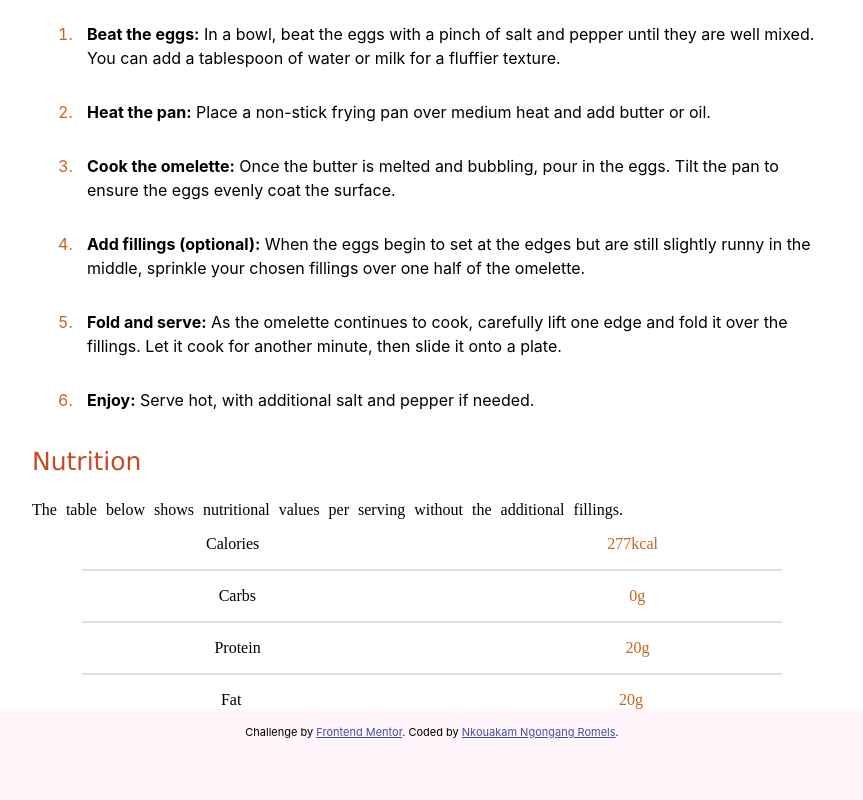
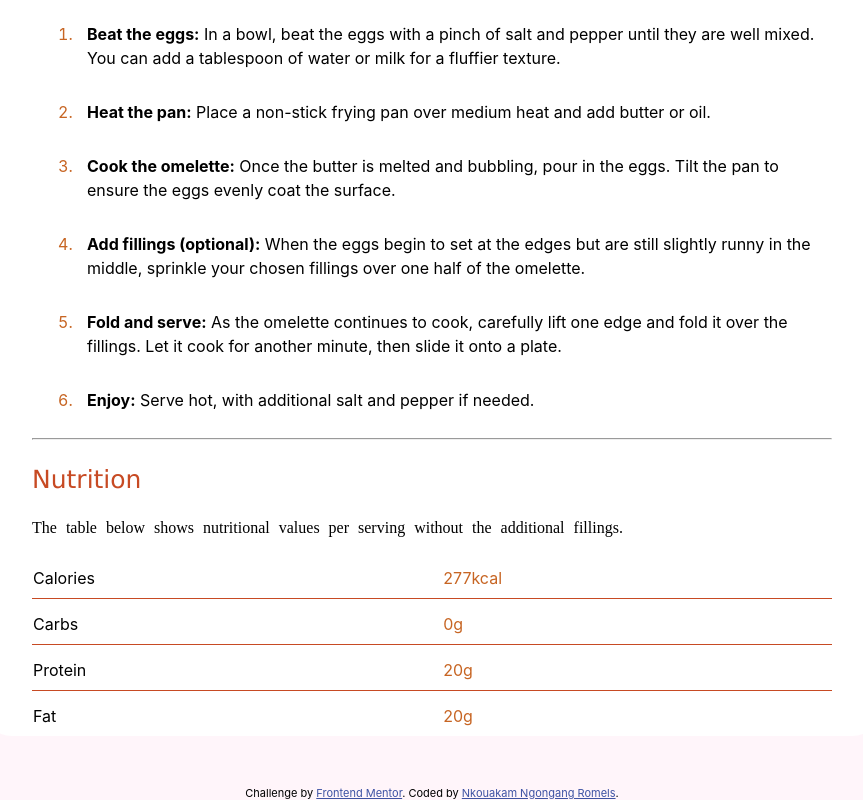
Before and after one commit to Ngongangromels/frontendmentor-change, a React (Create React App) app: page / in a window 1280 px wide. Shown: the part 1124-1924 px from the top of the page, without its empty margins (208-1071 px from the left). Before the commit the page ends 1863 px from the top, so only its background shows below. Built offline with nearby package versions, Linux system fonts and the light colour scheme; a web font is replaced by a local one.

Commit message:
Soumission apres apport des modification demande.

```diff
--- a/src/component/Recipe.js
+++ b/src/component/Recipe.js
@@ -1,4 +1,40 @@
 import React, { Fragment } from "react";
+
+// const instructions = [
+//    {
+//       step: "Beat the eggs:",
+//       description: "In a bowl, beat the eggs with a pinch of salt and pepper until they are well mixed. You can add a tablespoon of water or milk for a fluffier texture."
+//    },
+//    {}
+// ]
+
+const instructions = [
+               {
+                step:"Beat the eggs:",
+                description: " In a bowl, beat the eggs with a pinch of salt and pepper until they are well mixed. You can add a tablespoon of water or milk for a fluffier texture."
+               },
+               {
+               step:"Heat the pan:",
+               description:" Place a non-stick frying pan over medium heat and add butter or oil."
+               },
+               {
+                step:"Cook the omelette:",
+                description: " Once the butter is melted and bubbling, pour in the eggs. Tilt the pan to ensure the eggs evenly coat the surface."
+               },
+               {
+               step:"Add fillings (optional):",
+               description:" When the eggs begin to set at the edges but are still slightly runny in the middle, sprinkle your chosen fillings over one half of the omelette."
+               },
+               {
+               step:"Fold and serve:",
+               description: " As the omelette continues to cook, carefully lift one edge and fold it over the fillings. Let it cook for another minute, then slide it onto a plate."
+               },
+               {
+                step:"Enjoy:",
+                description: " Serve hot, with additional salt and pepper if needed."
+               }
+];
+
 
 
 function Recipe () {
@@ -6,24 +42,24 @@ function Recipe () {
                 <Fragment>
                   <div className="bloc">
                      <h1 className="title-bloc1"> Simple Omelette Recipe</h1>
-                     <div></div>
+
                      <p> An easy and quick dish, perfect for any meal. This classic omelette combines beaten eggs cooked
                             to perfection, optionally filled with your choice of cheese, vegetables, or meats.</p>
                   </div>
-                  <div></div>
+
                   <div className="bloc-color">
                      <h2 className="title-bloc2">Preparation time</h2>
-                     <div></div>
+
                      <ul>
                         <li className="list1"><strong >Total:</strong> Approximately 10 minutes</li>
                         <li className="list1"><strong >Preparation:</strong> 5 minutes</li>
                         <li className="list1"><strong >Cooking:</strong> 5 minutes</li>
                      </ul>
                   </div>
-                  <div></div>
+
                   <div className="bloc">
                      <p className="title-bloc3-4-5">Ingredients</p>
-                     <div></div>
+
                      <ul>
                         <li className="list1">2-3 large eggs</li>
                         <li className="list1">Salt, to taste</li>
@@ -32,39 +68,33 @@ function Recipe () {
                         <li className="list1"> Optional fillings: cheese, diced vegetables, cooked meats, herbs</li>
                      </ul>
                   </div>
-                  <div className="line"></div>
+                  <hr/>
                   <div className="bloc">
                      <p className="title-bloc3-4-5">Instructions</p>
-                     <div></div>
-                     <ol>
-                        <li>
-                          <strong>Beat the eggs:</strong>  In a bowl, beat the eggs with a pinch of salt and pepper until they are well mixed. You can add a tablespoon of water or milk for a fluffier texture.
-                        </li>
-                        <li><strong>Heat the pan:</strong> Place a non-stick frying pan over medium heat and add butter or oil.</li>
-                        <li>
-                           <strong>Cook the omelette:</strong> Once the butter is melted and bubbling, pour in the eggs. Tilt the pan to ensure the eggs evenly coat the surface.
-                        </li>
-                        <li>
-                           <strong>Add fillings (optional):</strong> When the eggs begin to set at the edges but are still slightly runny in the middle, sprinkle your chosen fillings over one half of the omelette.</li>
-                        <li>
-                          <strong>Fold and serve:</strong>  As the omelette continues to cook, carefully lift one edge and fold it over the fillings. Let it cook for another minute, then slide it onto a plate.
-                        </li>
-                        <li><strong>Enjoy:</strong> Serve hot, with additional salt and pepper if needed.</li>
-                     </ol>
+                       <ol>{instructions.map((instruction, index) => <li key={index}><strong>{instruction.step}</strong>   {instruction.description}</li>)}</ol>
                   </div>
-                  <div></div>
+                  <hr/>
                   <div className="bloc">
-                     <p className="title-bloc3-4-5" >Nutrition</p>
-                     <div></div>
-                     <p>The table below shows nutritional values per serving without the additional fillings.</p>
-                     <div></div>
-                     <p  className="divider">Calories <span>277kcal</span></p>
-                     <div className="line"></div>
-                     <p className="divider">Carbs <span>0g</span></p>
-                     <div className="line"></div>
-                     <p className="divider"> Protein <span>20g</span></p>
-                     <div className="line"></div>
-                     <p className="divider">  Fat <span>20g</span></p>
+                  <p className="title-bloc3-4-5" >Nutrition</p>
+                  <p>The table below shows nutritional values per serving without the additional fillings.</p>
+                  <table>
+                        <tr className="border">
+                           <td>Calories</td>
+                           <td><span>277kcal</span></td>
+                        </tr>
+                        <tr className="border">
+                           <td>Carbs </td>
+                           <td><span>0g</span></td>
+                        </tr>
+                        <tr className="border">
+                           <td>Protein</td>
+                           <td><span>20g</span></td>
+                        </tr>
+                        <tr>
+                           <td>Fat</td>
+                           <td><span>20g</span></td>
+                        </tr>
+                        </table>
                   </div>
                 </Fragment>
          )
--- a/src/component/recipe.css
+++ b/src/component/recipe.css
@@ -11,8 +11,8 @@
 
  }
 
- .line {
-    border-bottom: 2px solid hsl(30, 18%, 87%);
+ hr {
+    color: hsl(30, 18%, 87%);
     margin-left: 50px;
     margin-right: 50px;
       }
@@ -73,3 +73,22 @@ span{
     color: hsl(24, 70%, 46%);
 
 }
+
+table {
+    border-collapse: collapse;
+    width: 100%;
+    position: relative;
+    margin-bottom: 50px;
+
+
+  }
+
+  .border{
+    border-bottom: 1px solid hsl(14, 70%, 46%);
+  }
+
+  td {
+    padding-top: 15px;
+    padding-bottom: 10px;
+
+  }
```
